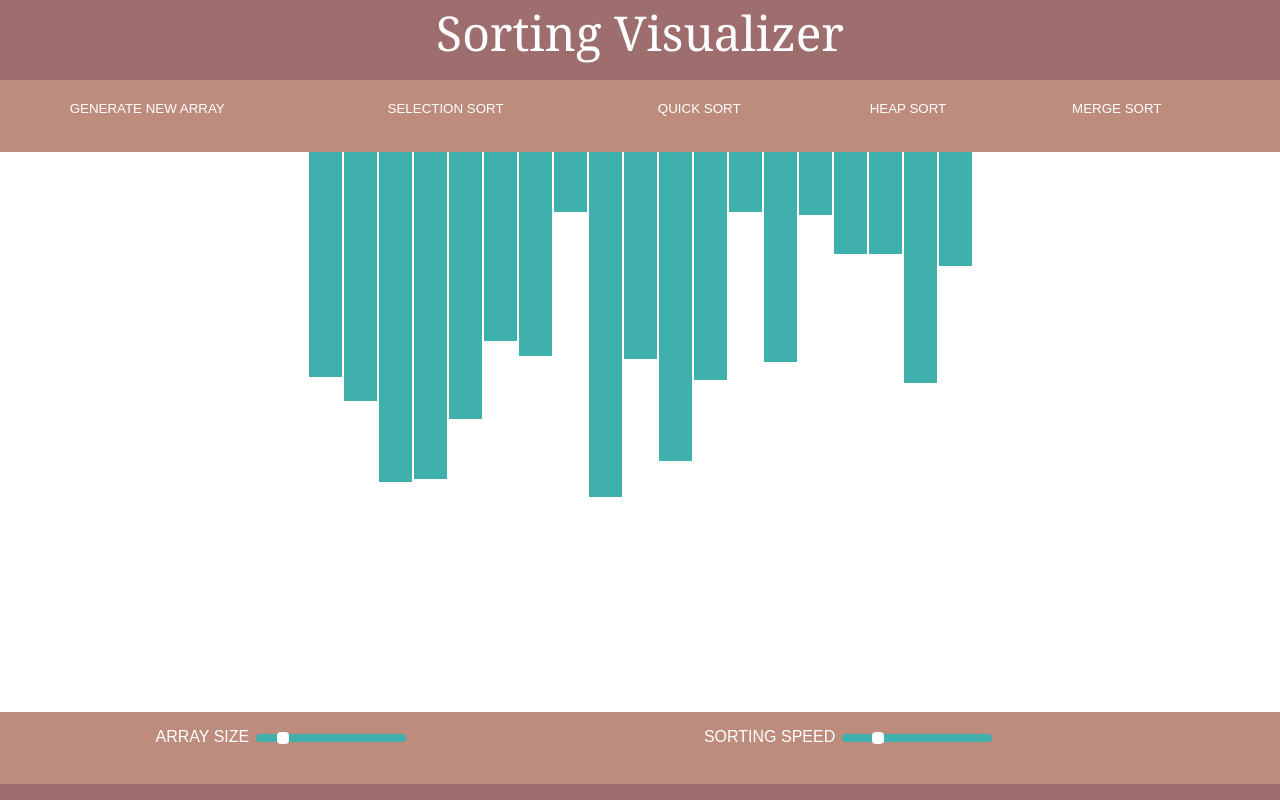
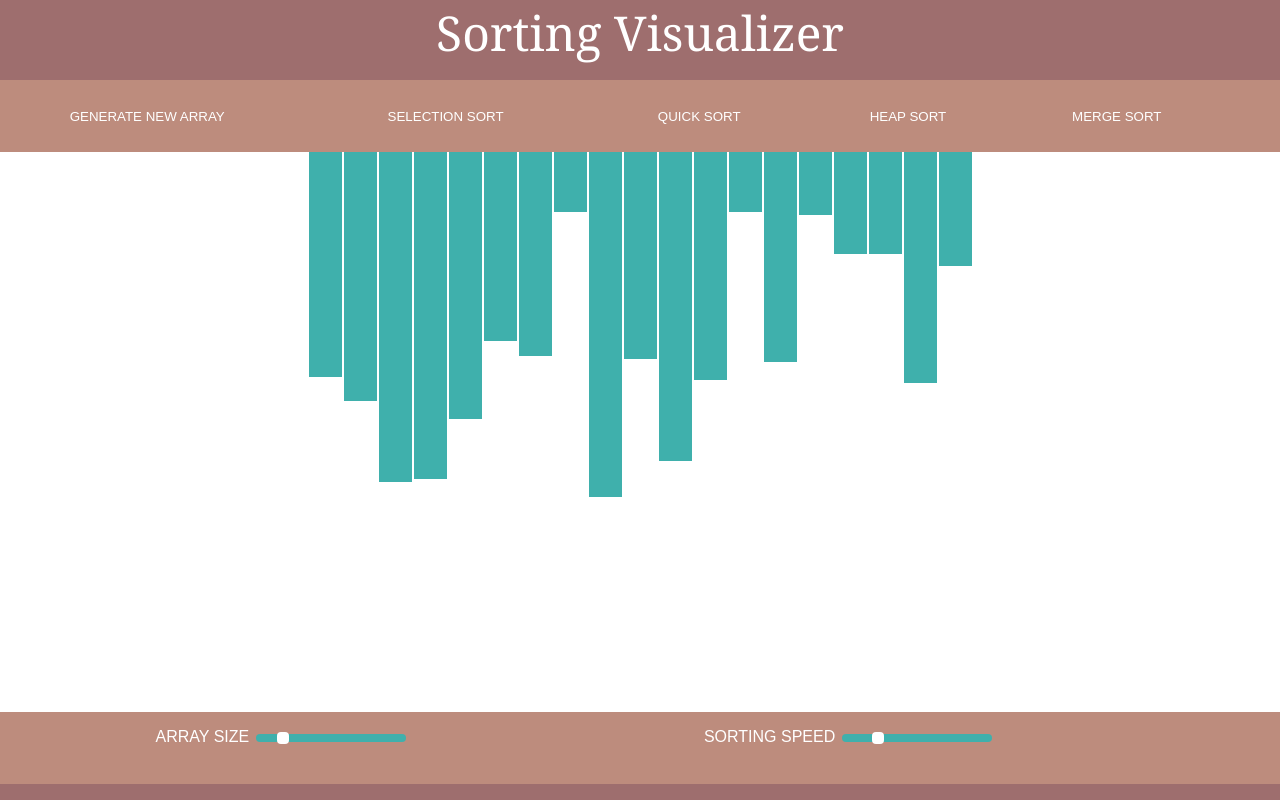
Before and after one commit to SushamaNaskar/SortingVisualizer, a plain HTML site: page index.html in a window 1280 px wide. Drawn offline with Linux system fonts and the light colour scheme.

Commit message:
fixing the sort_button size

```diff
--- a/style.css
+++ b/style.css
@@ -30,8 +30,8 @@ header {
     color: white;
     background-color: #bd8c7d;
     border: none;
-    min-height: 7vh;
-    max-height: 8vh;
+    min-height: 9vh;
+    max-height: 9vh;
     position: relative;
     z-index: 1;
     display: inline-block;
```
